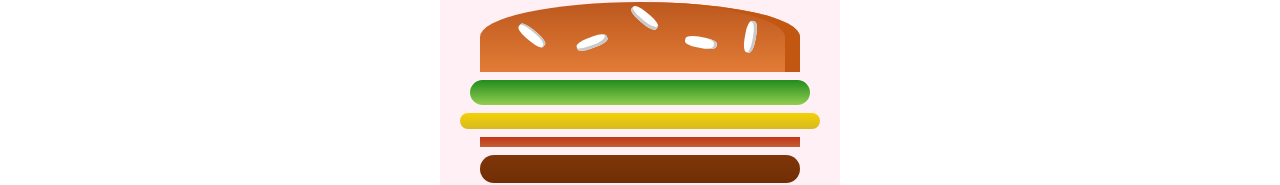
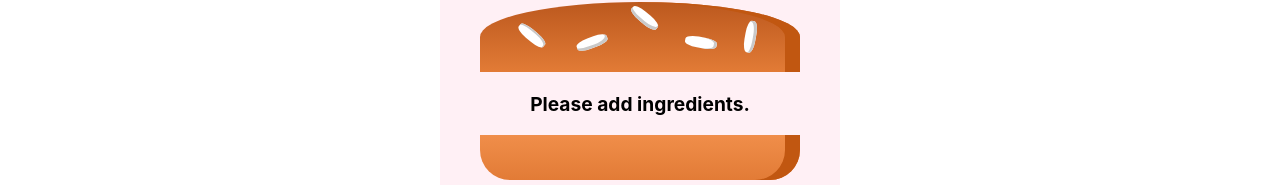
Before and after one commit to Sparrow48/burger-builder, a React (Create React App) app: page /checkout in a window 1280 px wide. Shown: the part 158-343 px from the top of the page. Built offline with nearby package versions, Linux system fonts and the light colour scheme.

Commit message:
Passing Ingredients via Query Params

```diff
--- a/src/containers/BurgerBuilder/BurgerBuilder.js
+++ b/src/containers/BurgerBuilder/BurgerBuilder.js
@@ -116,7 +116,22 @@ class BurgerBuilder extends Component {
     //   .post("/orders.json", order)
     //   .then(Response => this.setState({ loading: false, purchasing: false }))
     //   .catch(error => this.setState({ loading: false, purchasing: false }));
-    this.props.history.push("/checkout");
+
+    const queryParams = [];
+
+    for (let i in this.state.ingredients) {
+      queryParams.push(
+        encodeURIComponent(i) +
+          "=" +
+          encodeURIComponent(this.state.ingredients[i])
+      );
+    }
+
+    const queryString = queryParams.join("&");
+    this.props.history.push({
+      pathname: "/checkout",
+      search: "?" + queryString,
+    });
   };
   render() {
     const disabledInfo = {
--- a/src/containers/Checkout/Checkout.js
+++ b/src/containers/Checkout/Checkout.js
@@ -13,7 +13,16 @@ class Checkout extends Component {
       vegetable: 1,
     },
   };
+  componentDidMount() {
+    const query = new URLSearchParams(this.props.location.search);
+    const ingredients = {};
 
+    for (let param of query.entries()) {
+      ingredients[param[0]] = +param[1];
+    }
+
+    this.setState({ ingredients: ingredients });
+  }
   checkoutCancelledHandler = () => {
     this.props.history.goBack();
   };
```
